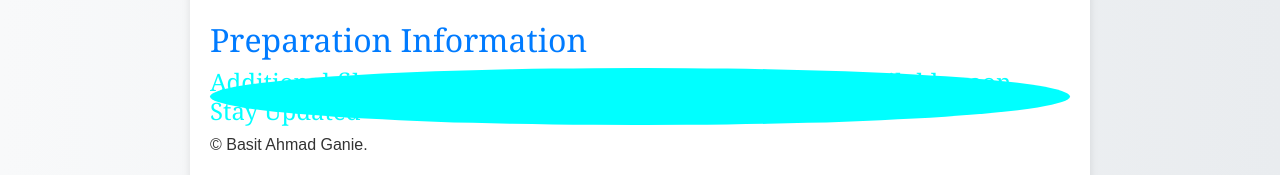
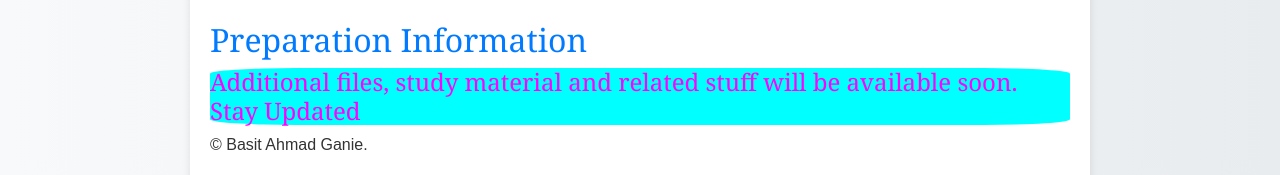
Before and after one commit to basitganie/IAS-KAS-UPSC-Prep-Docx, a plain HTML site: page index.html in a window 1280 px wide. Shown: the part 1359-1534 px from the top of the page. Drawn offline with nearby package versions, Linux system fonts and the light colour scheme; a script that the page names is missing.

Commit message:
Update index.html

```diff
--- a/index.html
+++ b/index.html
@@ -134,7 +134,7 @@
         <!-- Preparation Info Section -->
         <section id="prep-info" class="my-4">
             <h2>Preparation Information</h2>
-            <h3 style="background-color: cyan; color: cyan; border-radius: 50%;" >Additional files, study material and related stuff will be available soon. Stay Updated</h3>
+            <h3 style="background-color: cyan; color: magenta; border-radius: 10%;" >Additional files, study material and related stuff will be available soon. Stay Updated</h3>
             <p>© Basit Ahmad Ganie.</p>
         </section>
     </div>
```
